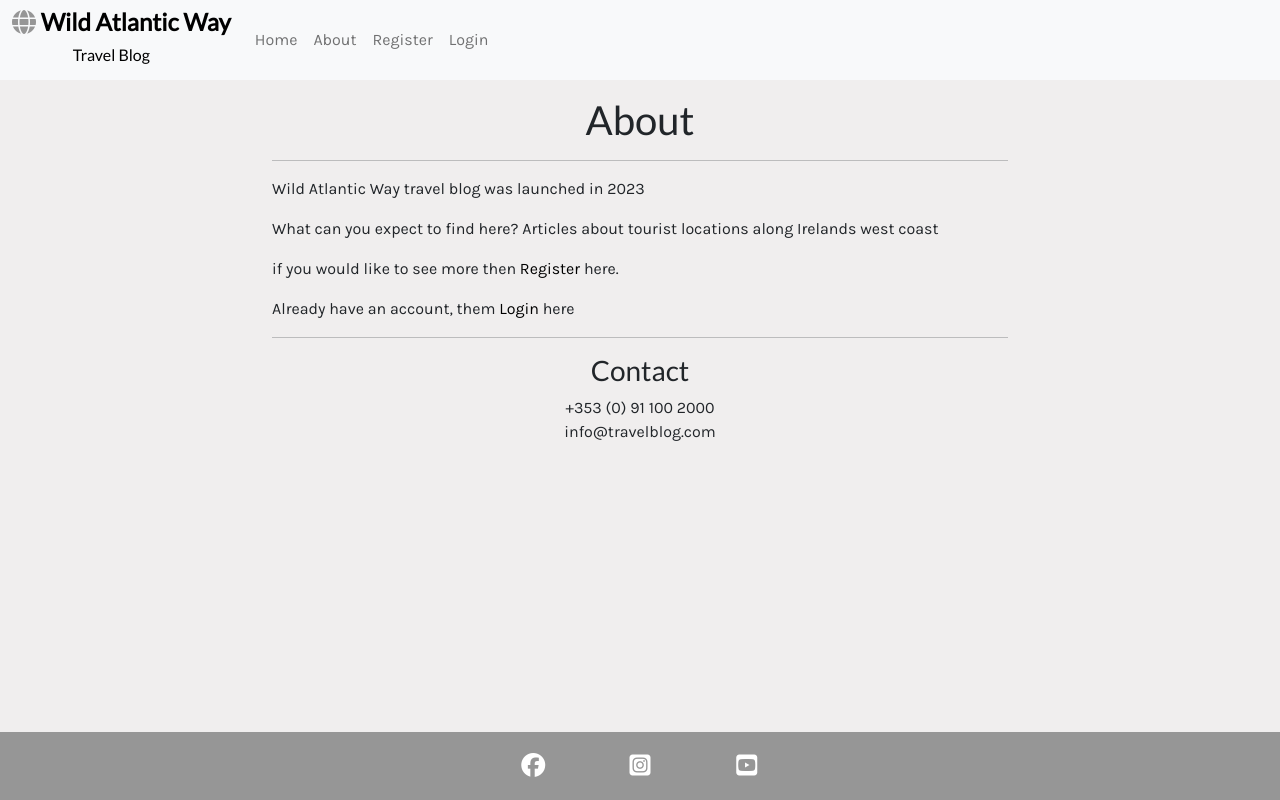
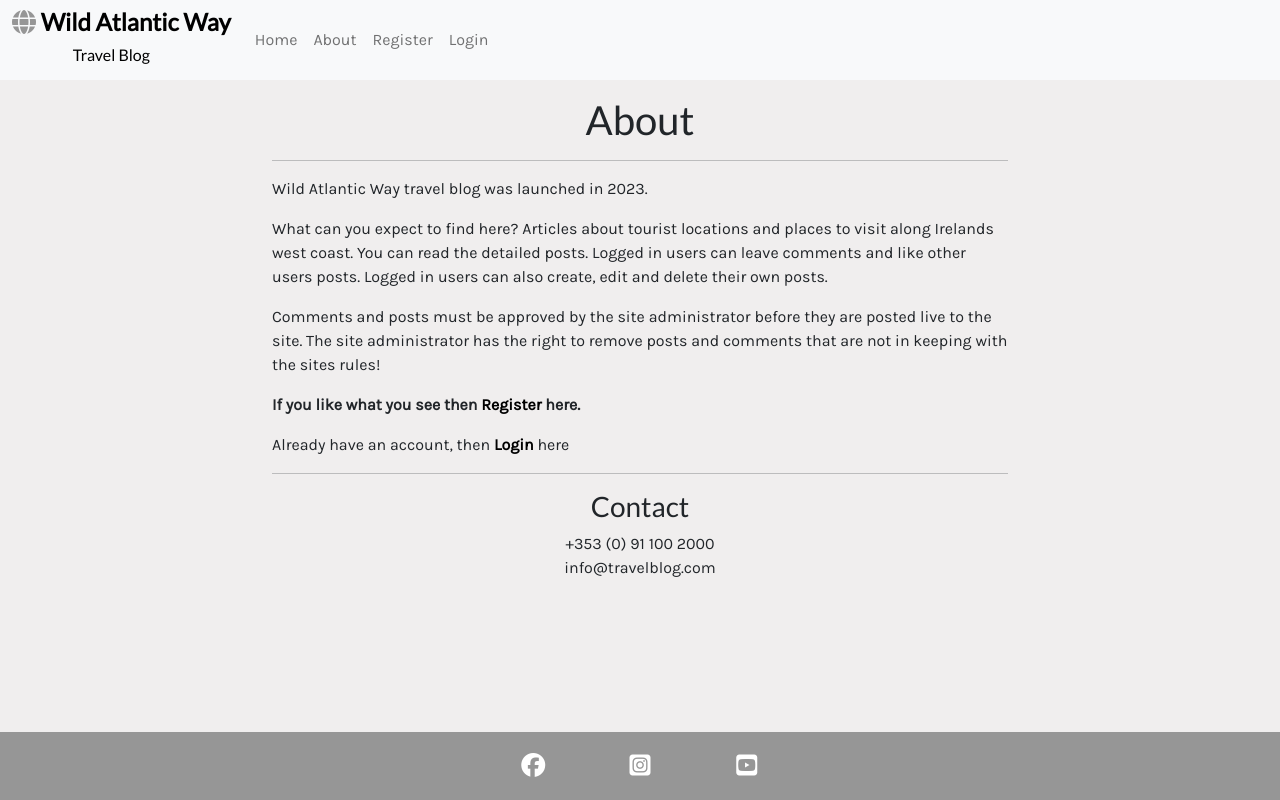
Before and after one commit to eric-blake/Wild-Atlantic-Way-Blog, a Django app: page /about/ in a window 1280 px wide. Run offline with Django 3.2, Linux system fonts and the light colour scheme; some libraries are stand-ins or nearby versions.

Commit message:
Update about page content

```diff
--- a/static/css/style.css
+++ b/static/css/style.css
@@ -6,12 +6,10 @@
 body, .card-account{
     background-color: rgba(240, 238, 238);
     font-family: karla, sans-serif;
-    font-weight: 300;
 }
 
 
 .post-text {
-
     background-color: white;
 }
 
@@ -41,16 +39,19 @@ a:link {
 
 
 a:hover {
+    text-decoration: none;
 
-    text-decoration: none;
-    font-weight: none;
 }
-
 
 a {
     color: black;
 
 }
+
+#about-link {
+    font-weight: 600;
+}
+
 
 .btn-like {
     color:red;
@@ -141,5 +142,5 @@ ul {
 @media screen and (min-width:1750px) {
     .btn-group-vertical {
         max-width: 50%;
-
     }
+}
--- a/templates/about.html
+++ b/templates/about.html
@@ -8,19 +8,25 @@
 
             <hr>
 
-            <p> Wild Atlantic Way travel blog was launched in 2023</p>
+            <p> Wild Atlantic Way travel blog was launched in 2023.</p>
 
-            <p>What can you expect to find here? Articles about tourist locations along Irelands west coast</p>
-            <!-- <p>The site admininstator has the right to remove content that is not in keeping with the sites ethos!</p>
-            -->
+            <p> What can you expect to find here? Articles about tourist locations and places to visit along Irelands west coast.
+            You can read the detailed posts. Logged in users can leave comments and like other users posts. Logged in users can also
+            create, edit and delete their own posts.
+            </p>
+
+            <p>Comments and posts must be approved by the site administrator before they are posted live to the site. The site
+            administrator has the right to remove posts and comments that are not in keeping with the sites rules!</p>
+
+
 
 
             {% if user.is_authenticated %}
             {% else %}
-            <p>if you would like to see more then <strong><a href="{% url 'account_signup' %}">Register</a></strong>
-                here.
+            <p id="about-link">If you like what you see then <a href="{% url 'account_signup' %}">Register</a>
+                here.</p>
 
-            <p>Already have an account, them <strong><a href="{% url 'account_login' %}">Login</a></strong> here</p>
+            <p>Already have an account, then <strong><a href="{% url 'account_login' %}">Login</a></strong> here</p>
 
             {% endif %}
 
```
Also changed, not shown: static/images/entity-relationship-diagram.PNG.
